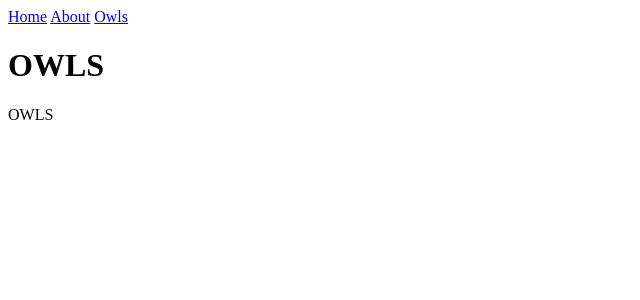
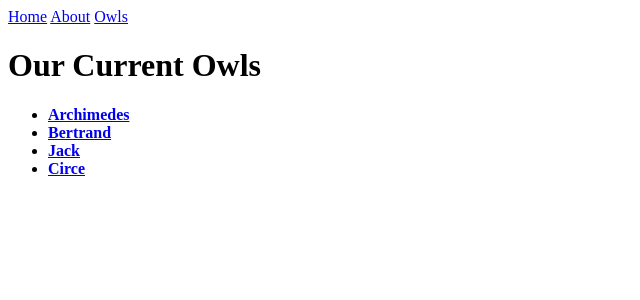
Before and after one commit to Peritract/owls, a Flask app: page /owls/ in a window 1280 px wide. Shown: the top 300 px of the page, without its empty margins (0-640 px from the left). Run offline with Flask 2, Linux system fonts and the light colour scheme.

Commit message:
Clickable owls

```diff
--- a/app.py
+++ b/app.py
@@ -31,15 +31,15 @@ owls = [
 
 @app.route("/", methods=["GET"])
 def index():
-    return "Welcome to the Owl House!"
+    return render_template("index.html")
 
 @app.route("/about", methods=["GET"])
 def about():
-    return "Owl About Owls"
+    return render_template("about.html")
 
 @app.route("/owls/", methods=["GET"])
 def owls_index():
-    return render_template("owls.html")
+    return render_template("owls.html", owls=owls, title="Our Current Owls")
 
 @app.route("/owls/<int:id>/", methods=["GET", "DELETE", "PATCH"])
 def owls_show(id):
--- /dev/null
+++ b/templates/about.html
@@ -0,0 +1,4 @@
+{% extends 'default.html' %}
+{% block title %}About{% endblock title %}
+{% block heading %}About{% endblock heading %}
+{% block content %}Owl about Owls{% endblock content %}
--- /dev/null
+++ b/templates/index.html
@@ -0,0 +1,4 @@
+{% extends 'default.html' %}
+{% block title %}Home{% endblock title %}
+{% block heading %}The Owl House{% endblock heading %}
+{% block content %}So many birds!{% endblock content %}
--- a/templates/owls.html
+++ b/templates/owls.html
@@ -1,4 +1,12 @@
 {% extends 'default.html' %}
-{% block title %}OWLS{% endblock title %}
-{% block heading %}OWLS{% endblock heading %}
-{% block content %}OWLS{% endblock content %}
+{% block title %}{{ title }}{% endblock title %}
+{% block heading %}{{ title }}{% endblock heading %}
+{% block content %}
+    <ul>
+    {% for owl in owls %}
+        <li>
+            <a href="{{ url_for('owls_show', id=owl.id) }}"><b>{{ owl.name }}</b></a>
+        </li>
+    {% endfor %}
+    </ul>
+{% endblock content %}
```
